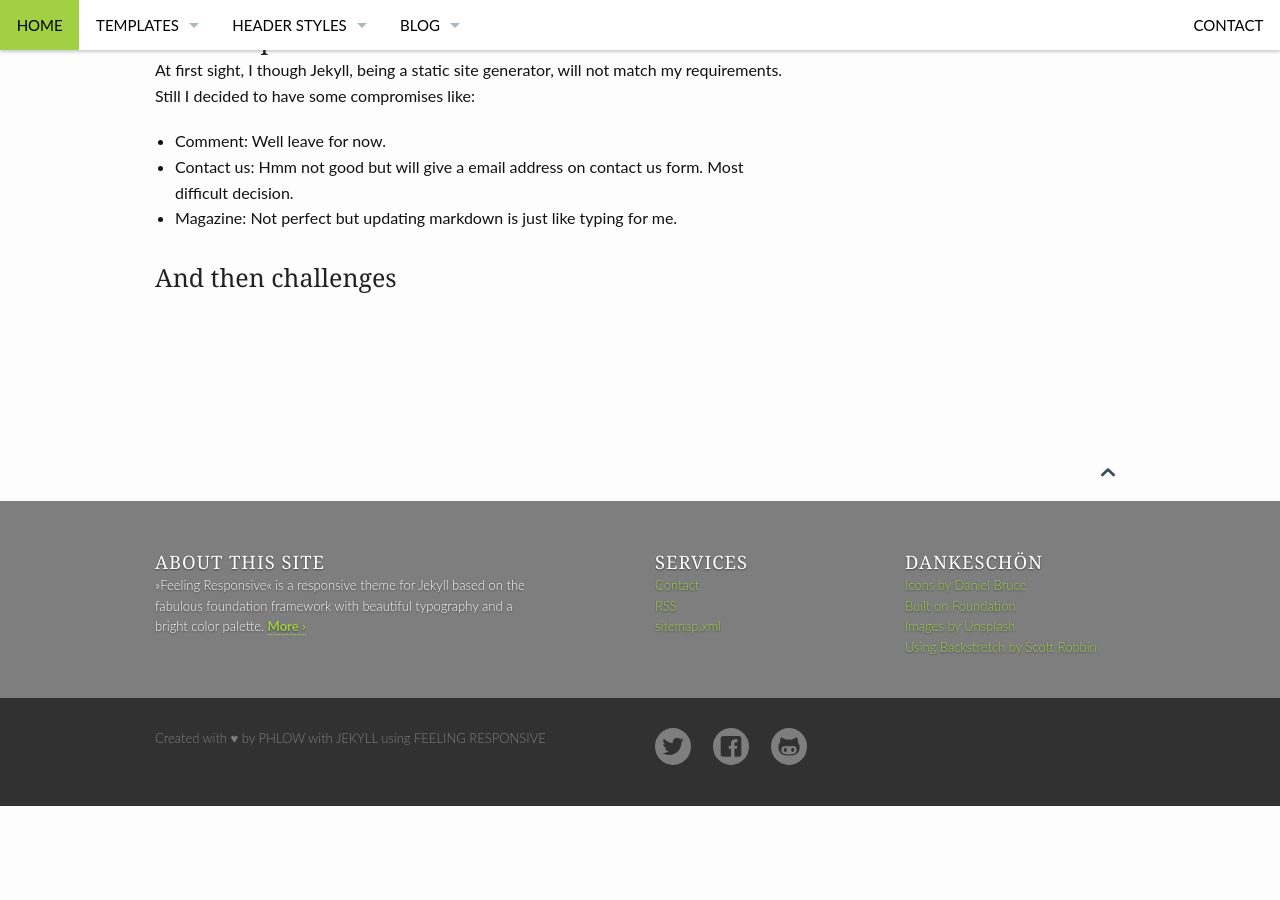
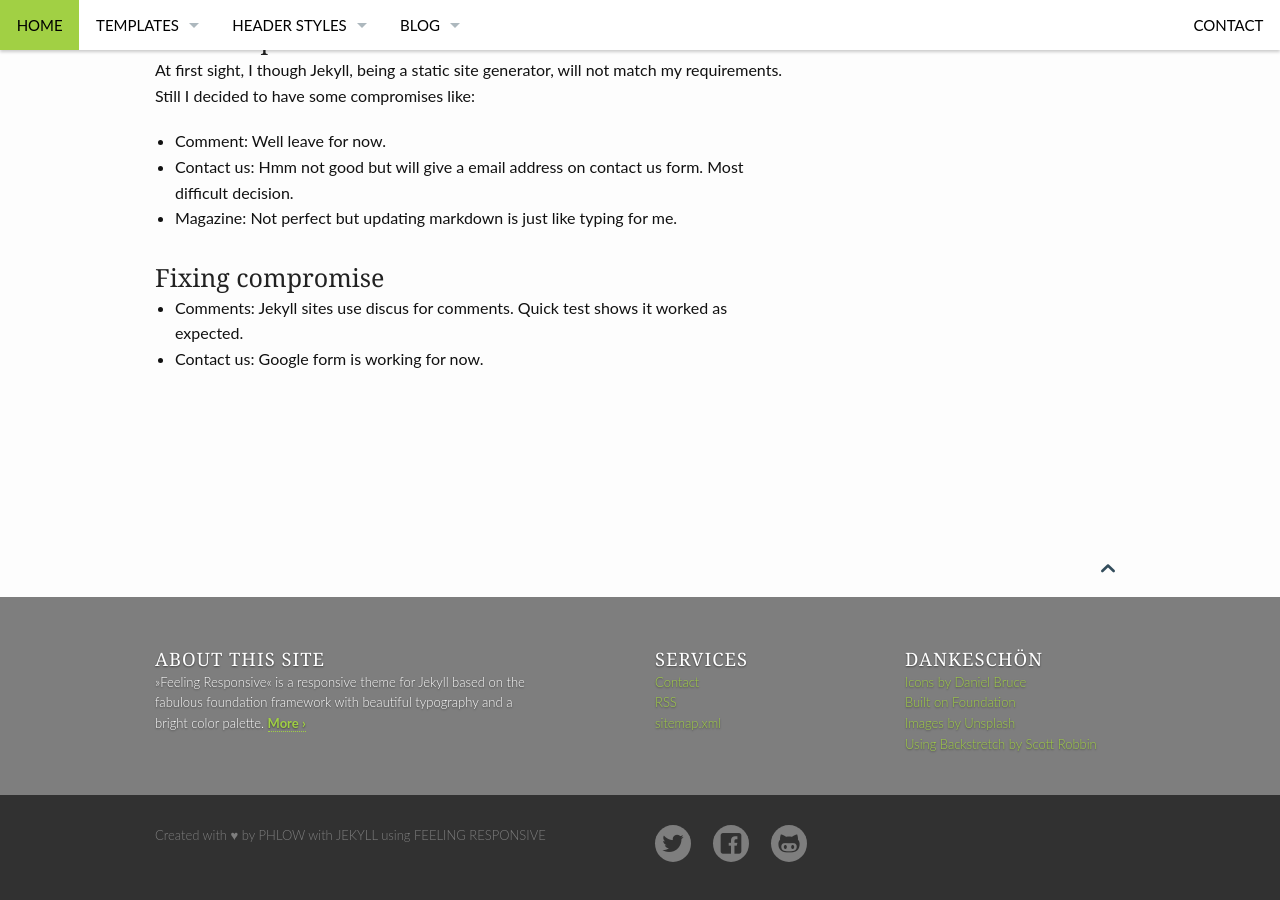
Before and after one commit to kapilsharma/kapilsharma.github.io, a Jekyll site: the page built from _posts/design/2015-05-01-new-blog.md, in a window 1280 px wide and 900 px high, scrolled down 1473 px. Built offline with Jekyll 4.4.1, drawn with Linux system fonts in a browser that asks for light colours; before the commit the page ends 2279 px from its top, so only the background shows below that; some of the changed text lies outside the part shown.

Commit message:
Finished new blog post

```diff
--- a/_posts/design/2015-05-01-new-blog.md
+++ b/_posts/design/2015-05-01-new-blog.md
@@ -62,9 +62,10 @@ At first sight, I though Jekyll, being a static site generator, will not match m
 - Contact us: Hmm not good but will give a email address on contact us form. Most difficult decision.
 - Magazine: Not perfect but updating markdown is just like typing for me.
 
-### And then challenges
+### Fixing compromise
 
-
+- Comments: Jekyll sites use discus for comments. Quick test shows it worked as expected.
+- Contact us: Google form is working for now.
 
 </div><!-- /.medium-8.columns -->
 </div><!-- /.row -->
```
